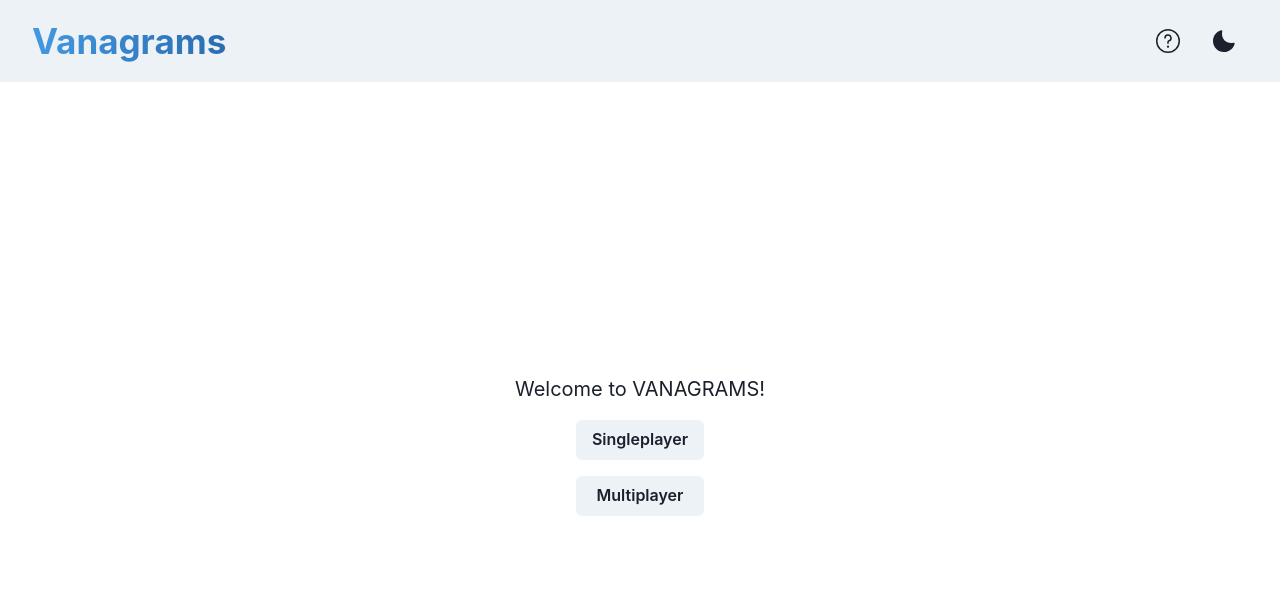
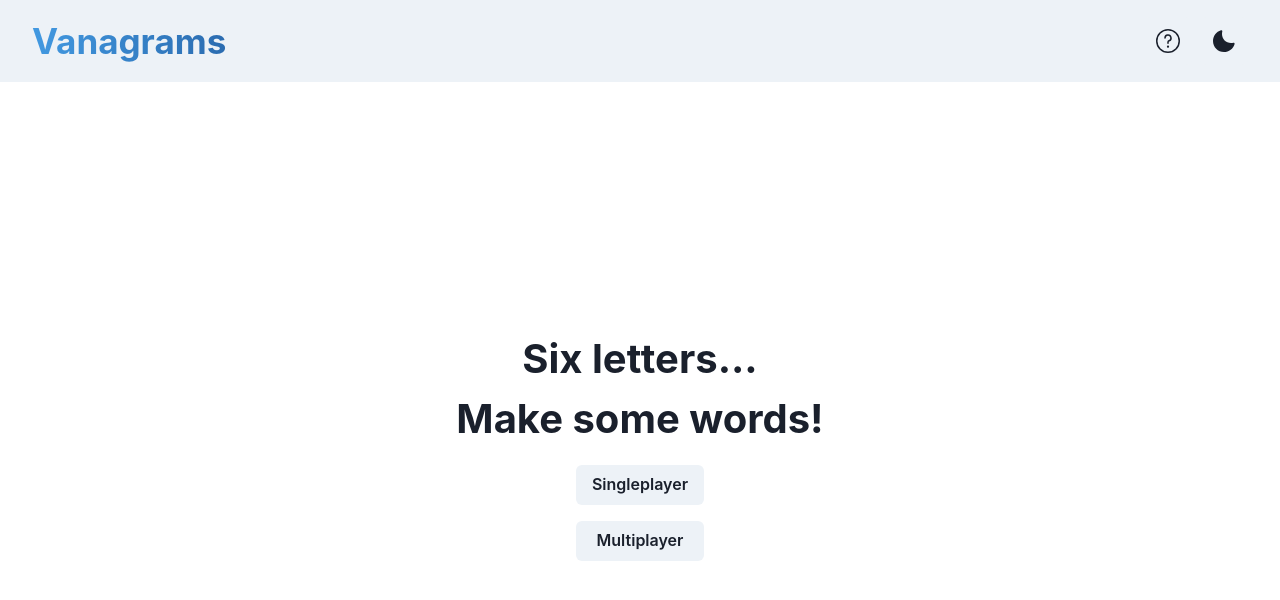
Before and after one commit to fe-i/Ranagrams, a Next.js app: page / in a window 1280 px wide. Shown: the top 600 px of the page. Built offline with nearby package versions, Linux system fonts and the light colour scheme.

Commit message:
default menu simple design

```diff
--- a/src/components/layout.tsx
+++ b/src/components/layout.tsx
@@ -1,12 +1,8 @@
-import { Box, BoxProps, VStack } from "@chakra-ui/react";
+import { VStack } from "@chakra-ui/react";
 import Metadata from "./metadata";
 import NavigationBar from "./navigationBar";
 
-interface LayoutProps extends BoxProps {
-	title?: string;
-}
-
-const Layout: React.FC<React.PropsWithChildren<LayoutProps>> = ({
+const Layout: React.FC<React.PropsWithChildren<{ title?: string }>> = ({
 	title,
 	children,
 }) => {
--- a/src/components/navigationBar.tsx
+++ b/src/components/navigationBar.tsx
@@ -1,7 +1,6 @@
 import {
 	Box,
 	Flex,
-	Image,
 	Link,
 	Heading,
 	Button,
--- a/src/pages/index.tsx
+++ b/src/pages/index.tsx
@@ -1,4 +1,4 @@
-import { Flex, Text, Button } from "@chakra-ui/react";
+import { Flex, Text, Button, VStack } from "@chakra-ui/react";
 import Link from "next/link";
 import Layout from "../components/layout";
 
@@ -14,11 +14,16 @@ export default function Home() {
 				gap="1rem"
 				h="100%"
 				px={8}>
-				<Text>Welcome to VANAGRAMS!</Text>
+				<VStack fontSize={40} fontWeight="bold" spacing={0}>
+					<Text>Six letters...</Text>
+					<Text>Make some words!</Text>
+				</VStack>
 				<Link href="/singleplayer">
 					<Button w="8rem">Singleplayer</Button>
 				</Link>
-				<Button w="8rem">Multiplayer</Button>
+				<Link href="/multiplayer">
+					<Button w="8rem">Multiplayer</Button>
+				</Link>
 			</Flex>
 		</Layout>
 	);
```
